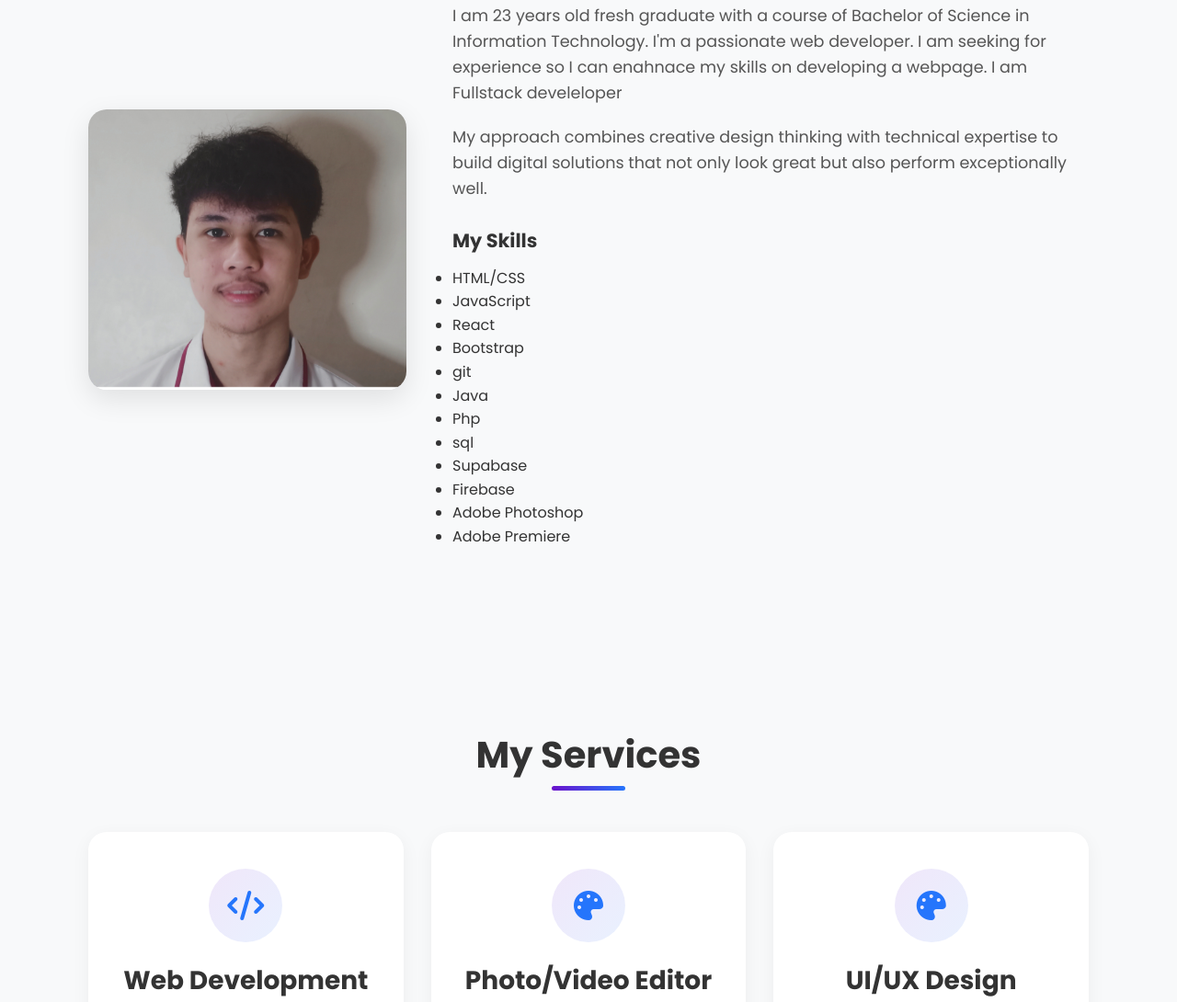
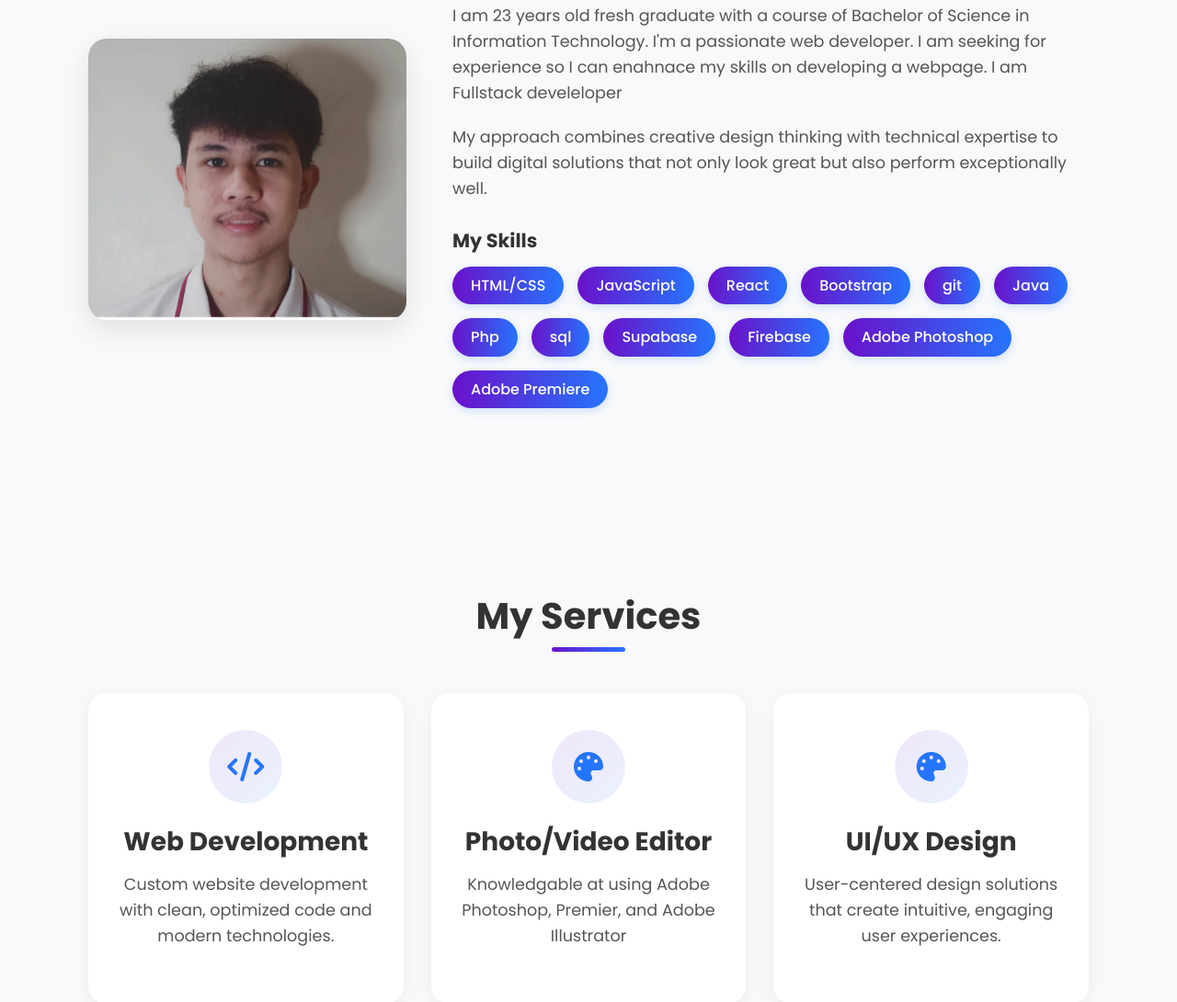
Before and after one commit to camarote123/portfolio, a plain HTML site: page index.html in a window 1280 px wide. Shown: the part 1054-2144 px from the top of the page at 92% size. Drawn offline with Linux system fonts and the light colour scheme.

Commit message:
Update home.css

```diff
--- a/home.css
+++ b/home.css
@@ -1066,3 +1066,27 @@ body.dark-mode .theme-switch {
     opacity: 1;
     visibility: visible;
 }
+
+
+.skill-list {
+    list-style: none;
+    display: flex;
+    flex-wrap: wrap;
+    gap: 15px;
+    margin-top: 15px;
+  }
+
+  .skill-list li {
+    padding: 8px 20px;
+    background: linear-gradient(to right, #6a11cb, #2575fc);
+    color: #fff;
+    border-radius: 30px;
+    font-weight: 500;
+    box-shadow: 0 3px 10px rgba(42, 117, 252, 0.2);
+    transition: all 0.3s ease;
+  }
+
+  .skill-list li:hover {
+    transform: translateY(-3px);
+    box-shadow: 0 5px 15px rgba(42, 117, 252, 0.3);
+  }
```
